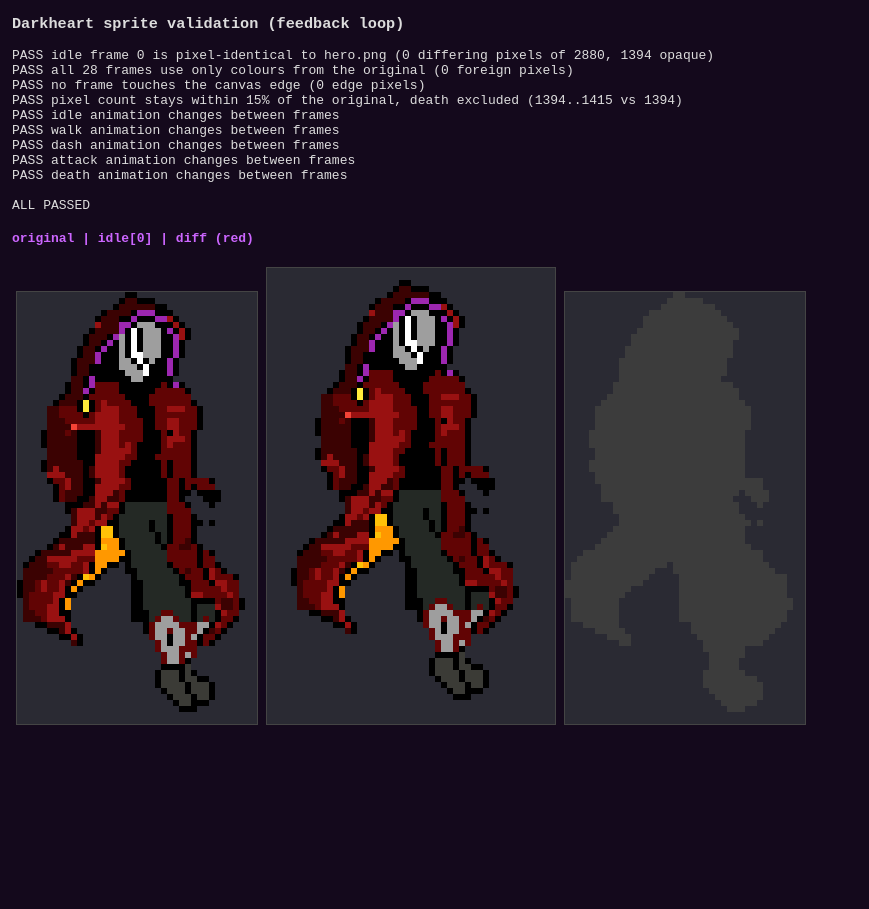
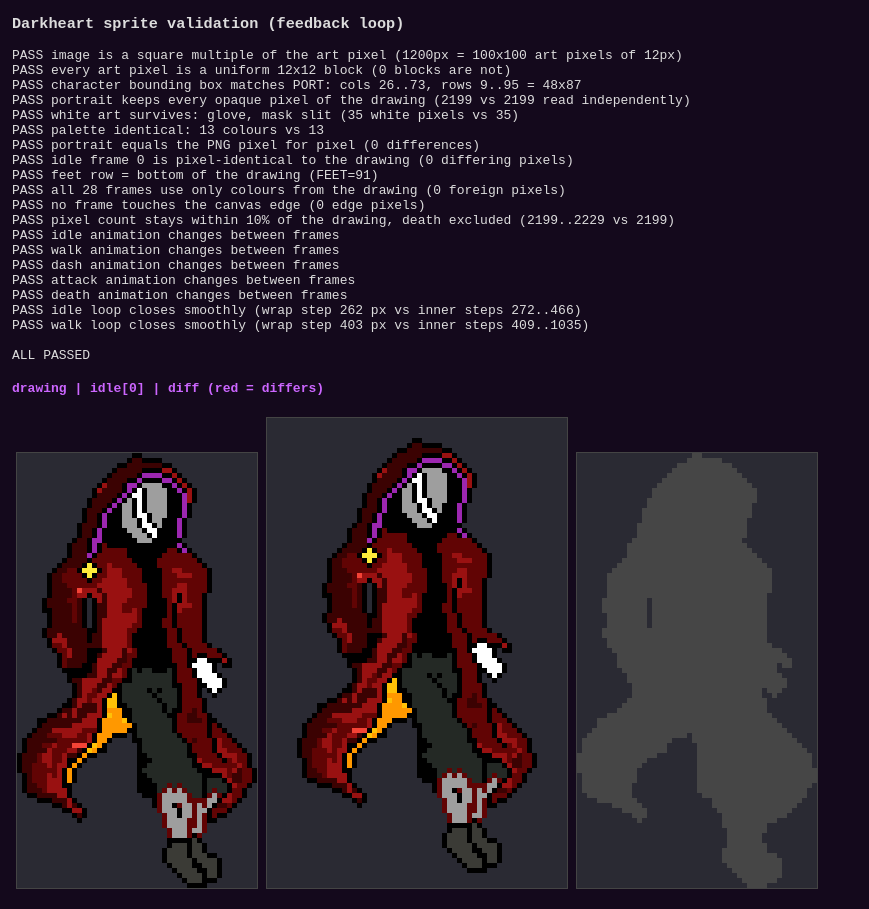
Before and after one commit to Abukodonosor/heart-souls, a plain HTML site: page tools/validate.html in a window 1280 px wide. Shown: the whole page, without its empty margins (0-869 px from the left). Before the commit the page ends 800 px from the top, so only its background shows below. Drawn offline with Linux system fonts and the light colour scheme.

Commit message:
fix: read hero.png on its real 12px art grid (48x87, was a lossy 15px resample); keep the white glove; independent validation

```diff
--- a/engine/bosses.js
+++ b/engine/bosses.js
@@ -66,7 +66,7 @@ function mirrorSprite() {                                   // the hero's own sp
   return (mirrorCv = c);
 }
 function drawMirror(g, k) {
-  const im = mirrorSprite(), S = 1.15; g.save();
+  const im = mirrorSprite(), S = 0.95; g.save();
   g.strokeStyle = k ? '#fff' : 'rgba(220,235,255,.35)'; g.lineWidth = 2; g.beginPath(); g.arc(0, 0, B.r, 0, TAU); g.stroke();
   if (im) {
     g.imageSmoothingEnabled = false; if (Math.cos(B.face) > 0) g.scale(-1, 1);
--- a/engine/render.js
+++ b/engine/render.js
@@ -129,7 +129,7 @@ function drawPlayer() {
   let al = 1; if (nm === 'dash') al = 0.65;
   if (nm === 'death') al = Math.max(0, 1 - Math.max(0, t - P.ts - 0.6) * 0.8);
   if (P.inv > 0 && state === 'play' && Math.floor(t * 20) % 2) al *= 0.35;                     // post-hit blink
-  const S = 0.8;
+  const S = 0.7;
   ctx.save(); ctx.globalAlpha = al; ctx.translate(P.x, P.y + 10); ctx.imageSmoothingEnabled = false;
   if (P.burst > 0) { ctx.shadowColor = '#6af'; ctx.shadowBlur = 20; } else if (P.drink > 0) { ctx.shadowColor = '#f93'; ctx.shadowBlur = 18; }
   if (flip) ctx.scale(-1, 1);
@@ -245,7 +245,7 @@ function drawTitle() {
   ctx.fillStyle = 'rgba(0,0,0,.55)'; ctx.fillRect(A.x, A.y, A.w, A.h);
   if (Math.random() < 0.3) FX.parts.push({ x: rr(A.x, A.x + A.w), y: A.y + A.h, vx: rr(-6, 6), vy: -rr(20, 60), l: 5, m: 5, size: 2, c: '#a0f', drag: 0 });
   if (DH.ready) {                                              // the hero, large, breathing
-    const im = DH.portrait, S = 3.2, bob = Math.sin(t * 2) * 3;
+    const im = DH.portrait, S = 2.7, bob = Math.sin(t * 2) * 3;
     ctx.save(); ctx.imageSmoothingEnabled = false; ctx.shadowColor = '#a0f'; ctx.shadowBlur = 24;
     ctx.drawImage(im, 150, 120 + bob, im.width * S, im.height * S); ctx.restore();
   }
--- a/engine/sprite.js
+++ b/engine/sprite.js
@@ -2,8 +2,10 @@
 // Hero art loader. A native frame is 36x52 (feet on row 48). Frames come from, in priority order:
 //   1. assets/darkheart.json  (saved by editor.html)    2. genHeroSet() in spritegen.js  (procedural defaults, 5 dirs + mirrors)
 // DH.portrait is the original hero.png converted to real pixels (title screen, the Mirror boss).
-const SPR = { W: 48, H: 76, FEET: 72 };
-const PORT = { W: 40, H: 72, PX: 15, ox: 315, oy: 105 };       // geometry of the source art: 15px blocks
+const SPR = { W: 60, H: 94, FEET: 91 };      // frame canvas: the 48x87 drawing + padding for moving parts (see GEN in spritegen.js)
+// hero.png is a clean 100x100 pixel-art grid, every art pixel = 12x12 image pixels (measured: 10000/10000 blocks uniform).
+// The character fills cols 26..73, rows 9..95 of that grid = 48x87 art pixels, 2199 opaque, 13 colours. tools/validate.html re-checks all of this.
+const PORT = { PX: 12, ox: 26, oy: 9, W: 48, H: 87 };
 const DH = { frames: [], anims: {}, portrait: null, ready: false };
 const dhCanvas = () => { const c = document.createElement('canvas'); c.width = SPR.W; c.height = SPR.H; return c; };
 
@@ -14,14 +16,12 @@ function dhLoadPortrait(prefix) {
       const s = document.createElement('canvas'); s.width = im.width; s.height = im.height;
       const sx = s.getContext('2d'); sx.drawImage(im, 0, 0);
       const src = sx.getImageData(0, 0, im.width, im.height).data;
-      const { W, H, PX, ox, oy } = PORT, px = new Uint8ClampedArray(W * H * 4), bg = new Uint8Array(W * H);
-      const get = (i, j) => { const k = ((oy + j * PX + 7) * im.width + (ox + i * PX + 7)) * 4; return [src[k], src[k + 1], src[k + 2], src[k + 3]]; };
-      const white = (i, j) => { const p = get(i, j); return p[3] < 128 || (p[0] > 235 && p[1] > 235 && p[2] > 235); };
-      const st = [];                                            // flood-fill the white background from the border only,
-      for (let i = 0; i < W; i++) st.push([i, 0], [i, H - 1]);   // so the white glove and mask slit survive
-      for (let j = 0; j < H; j++) st.push([0, j], [W - 1, j]);
-      while (st.length) { const [i, j] = st.pop(); if (i < 0 || j < 0 || i >= W || j >= H || bg[j * W + i] || !white(i, j)) continue; bg[j * W + i] = 1; st.push([i + 1, j], [i - 1, j], [i, j + 1], [i, j - 1]); }
-      for (let j = 0; j < H; j++) for (let i = 0; i < W; i++) { const p = get(i, j), k = (j * W + i) * 4; px[k] = p[0]; px[k + 1] = p[1]; px[k + 2] = p[2]; px[k + 3] = bg[j * W + i] ? 0 : 255; }
+      const { W, H, PX, ox, oy } = PORT, px = new Uint8ClampedArray(W * H * 4);
+      // The PNG's background is truly transparent. White pixels are real art (the glove, the mask slit), so only alpha decides.
+      for (let j = 0; j < H; j++) for (let i = 0; i < W; i++) {
+        const k = (((oy + j) * PX + PX / 2) * im.width + ((ox + i) * PX + PX / 2)) * 4, o = (j * W + i) * 4;
+        if (src[k + 3] >= 128) { px[o] = src[k]; px[o + 1] = src[k + 1]; px[o + 2] = src[k + 2]; px[o + 3] = 255; }
+      }
       const o = document.createElement('canvas'); o.width = W; o.height = H; o.getContext('2d').putImageData(new ImageData(px, W, H), 0, 0); res(o);
     };
     im.src = prefix + 'hero.png';
--- a/engine/spritegen.js
+++ b/engine/spritegen.js
@@ -3,9 +3,10 @@
 // whole pixel rows of the 40x72 source, so idle frame 0 is pixel-identical to the drawing and every later frame is
 // still "the same drawing", just moving. tools/validate.html checks that automatically.
 // The source art looks LEFT; the engine mirrors it when the hero aims right.
-const GEN = { padX: 4, padY: 2, srcW: 40, srcH: 72 };
+// srcW/srcH are read lazily from PORT (sprite.js) so script load order does not matter.
+const GEN = { padX: 6, padY: 4, get srcW() { return PORT.W; }, get srcH() { return PORT.H; } };
 
-// dx(r) / dy(r): offset in pixels for source row r. Rows: 0-15 hood, 16-40 torso/arms, 40-59 coat tails + legs, 60-71 boots.
+// dx(r) / dy(r): offset in art pixels for source row r (see ROW below for what each band of rows contains).
 function heroRows(portrait, dx, dy) {
   const { padX, padY, srcW, srcH } = GEN, W = SPR.W, H = SPR.H;
   const src = portrait.getContext('2d').getImageData(0, 0, srcW, srcH).data;
@@ -25,17 +26,19 @@ function heroRows(portrait, dx, dy) {
   c.getContext('2d').putImageData(new ImageData(out, W, H), 0, 0);
   return c;
 }
-// cloak tails ripple: a travelling wave that grows toward the hem; boots (row 60+) stay planted
+// Anatomy of the drawing, in art-pixel rows (measured with tools/grid.html on the 48x87 character):
+const ROW = { head: 21, tail0: 47, boots: 74 };   // hood+mask 0-21, torso 22-46, coat tails + legs 47-73, leg wrap + boots 74-86
+// cloak tails ripple: a travelling wave that grows toward the hem; boots stay planted.
 // (the wave is measured relative to phase 0, so frame 0 of every loop is the untouched drawing)
-const tail = (r, p, A) => { if (r < 40 || r >= 60) return 0; const ph = (r - 40) * 0.25; return Math.round(A * (Math.sin(p * TAU - ph) + Math.sin(ph)) * Math.min(1, (r - 40) / 8)); };
-const lean = (r, k) => -Math.round((60 - Math.min(r, 60)) / 60 * k);     // forward = left in source space; upper body leans most
+const tail = (r, p, A) => { if (r < ROW.tail0 || r >= ROW.boots) return 0; const ph = (r - ROW.tail0) * 0.22; return Math.round(A * (Math.sin(p * TAU - ph) + Math.sin(ph)) * Math.min(1, (r - ROW.tail0) / 9)); };
+const lean = (r, k) => -Math.round((ROW.boots - Math.min(r, ROW.boots)) / ROW.boots * k);   // forward = left in source space; the head leans most
 
 const HANIMS = {
-  idle:   { n: 8, fps: 8,  loop: true,  f: i => { const p = i / 8, up = Math.sin(p * TAU) > 0.4; return { dy: r => (up && r <= 15) ? -1 : 0, dx: r => tail(r, p, 1.4) }; } },
-  walk:   { n: 6, fps: 12, loop: true,  f: i => { const p = i / 6; return { dy: r => (r < 60 && (i === 1 || i === 4)) ? -1 : 0, dx: r => tail(r, p, 2.2) + lean(r, 2) + (r >= 60 ? [-1, 0, 1, 1, 0, -1][i] : 0) }; } },
-  dash:   { n: 3, fps: 18, loop: false, f: i => ({ dy: () => 0, dx: r => lean(r, 3 + i * 1.5) + (r >= 40 && r < 60 ? 2 + i : 0) }) },
-  attack: { n: 5, fps: 24, loop: false, f: i => ({ dy: () => 0, dx: r => lean(r, [0, 1.5, 4, 4, 1.5][i]) + tail(r, i / 5, 1) }) },
-  death:  { n: 6, fps: 8,  loop: false, f: i => { const k = i / 5; return { dy: r => r < 60 ? Math.round(k * 0.5 * (60 - r)) : 0, dx: r => lean(r, k * 10) }; } },
+  idle:   { n: 8, fps: 8,  loop: true,  f: i => { const p = i / 8, up = Math.sin(p * TAU) > 0.4; return { dy: r => (up && r <= ROW.head) ? -1 : 0, dx: r => tail(r, p, 1.5) }; } },
+  walk:   { n: 6, fps: 12, loop: true,  f: i => { const p = i / 6; return { dy: r => (r < ROW.boots && (i === 1 || i === 4)) ? -1 : 0, dx: r => tail(r, p, 2.4) + lean(r, 2.4) + (r >= ROW.boots ? [-1, 0, 1, 1, 0, -1][i] : 0) }; } },
+  dash:   { n: 3, fps: 18, loop: false, f: i => ({ dy: () => 0, dx: r => lean(r, 3.6 + i * 1.8) + (r >= ROW.tail0 && r < ROW.boots ? 2 + i : 0) }) },
+  attack: { n: 5, fps: 24, loop: false, f: i => ({ dy: () => 0, dx: r => lean(r, [0, 1.8, 4.8, 4.8, 1.8][i]) + tail(r, i / 5, 1) }) },
+  death:  { n: 6, fps: 8,  loop: false, f: i => { const k = i / 5; return { dy: r => r < ROW.boots ? Math.round(k * 0.5 * (ROW.boots - r)) : 0, dx: r => lean(r, k * 12) }; } },
 };
 function genHeroSet(portrait = DH.portrait) {
   const frames = [], anims = {};
--- a/tools/validate.html
+++ b/tools/validate.html
@@ -1,42 +1,60 @@
 <!doctype html><html><head><meta charset="utf-8"><title>Sprite validation</title>
-<style>body{margin:12px;background:#14091c;color:#ddd;font:13px monospace}canvas{image-rendering:pixelated;border:1px solid #444;margin:4px;background:#2a2a33}.p{color:#6e6}.f{color:#f55}h4{color:#c6f}</style></head>
+<style>body{margin:12px;background:#14091c;color:#ddd;font:13px monospace}canvas{image-rendering:pixelated;border:1px solid #444;margin:4px;background:#2a2a33}h4{color:#c6f}</style></head>
 <body><h3>Darkheart sprite validation (feedback loop)</h3><pre id="o"></pre><div id="v"></div>
-<script src="../engine/util.js"></script><script src="../engine/spritegen.js"></script><script src="../engine/sprite.js"></script>
+<script src="../engine/util.js"></script><script src="../engine/sprite.js"></script><script src="../engine/spritegen.js"></script>
 <script>
 (async()=>{
  const o=document.getElementById('o');let fails=0,log='';const ok=(c,m)=>{log+=(c?'PASS ':'FAIL ')+m+'\n';if(!c)fails++};
- const port=await dhLoadPortrait('../');const set=genHeroSet(port);
+ // ---- independent read of the PNG (does not use the engine's loader)
+ const raw=await new Promise(r=>{const i=new Image();i.onload=()=>r(i);i.src='../hero.png'});
+ const rc=document.createElement('canvas');rc.width=raw.width;rc.height=raw.height;const rx=rc.getContext('2d');rx.drawImage(raw,0,0);
+ const RD=rx.getImageData(0,0,raw.width,raw.height).data,PX=PORT.PX,N=raw.width/PX;
+ let nonUniform=0,minC=999,maxC=0,minR=999,maxR=0,rawOpaque=0,rawWhite=0;const rawColors=new Set();
+ for(let r=0;r<N;r++)for(let q=0;q<N;q++){const k=((r*PX+6)*raw.width+q*PX+6)*4;
+  for(const [dx,dy] of [[1,1],[10,1],[1,10],[10,10]]){const k2=((r*PX+dy)*raw.width+q*PX+dx)*4;for(let t=0;t<4;t++)if(RD[k+t]!==RD[k2+t]){nonUniform++;break}}
+  if(RD[k+3]>=128){rawOpaque++;minC=Math.min(minC,q);maxC=Math.max(maxC,q);minR=Math.min(minR,r);maxR=Math.max(maxR,r);rawColors.add(RD[k]+','+RD[k+1]+','+RD[k+2]);if(RD[k]>235&&RD[k+1]>235&&RD[k+2]>235)rawWhite++}}
+ ok(raw.width%PX===0&&raw.width===raw.height,'image is a square multiple of the art pixel ('+raw.width+'px = '+N+'x'+N+' art pixels of '+PX+'px)');
+ ok(nonUniform===0,'every art pixel is a uniform '+PX+'x'+PX+' block ('+nonUniform+' blocks are not)');
+ ok(minC===PORT.ox&&minR===PORT.oy&&maxC-minC+1===PORT.W&&maxR-minR+1===PORT.H,'character bounding box matches PORT: cols '+minC+'..'+maxC+', rows '+minR+'..'+maxR+' = '+(maxC-minC+1)+'x'+(maxR-minR+1));
+ // ---- engine output
+ const port=await dhLoadPortrait('../'),set=genHeroSet(port);
  const px=c=>c.getContext('2d').getImageData(0,0,c.width,c.height).data;
  const P=px(port),F0=px(set.frames[set.anims.idle.frames[0]]);
- // 1. idle frame 0 must equal the source drawing 1:1
- let diff=0,opaque=0;
- for(let y=0;y<GEN.srcH;y++)for(let x=0;x<GEN.srcW;x++){const a=(y*GEN.srcW+x)*4,b=((y+GEN.padY)*SPR.W+x+GEN.padX)*4;
-  if(P[a+3])opaque++;for(let k=0;k<4;k++)if(P[a+k]!==F0[b+k]){diff++;break}}
- ok(diff===0,'idle frame 0 is pixel-identical to hero.png ('+diff+' differing pixels of '+GEN.srcW*GEN.srcH+', '+opaque+' opaque)');
- // 2. palette: no frame may contain a colour that is not in the source
- const pal=new Set();for(let i=0;i<P.length;i+=4)if(P[i+3])pal.add(P[i]+','+P[i+1]+','+P[i+2]);
+ let opaque=0,white=0;const palette=new Set();
+ for(let i=0;i<P.length;i+=4)if(P[i+3]){opaque++;palette.add(P[i]+','+P[i+1]+','+P[i+2]);if(P[i]>235&&P[i+1]>235&&P[i+2]>235)white++}
+ ok(opaque===rawOpaque,'portrait keeps every opaque pixel of the drawing ('+opaque+' vs '+rawOpaque+' read independently)');
+ ok(white===rawWhite&&white>20,'white art survives: glove, mask slit ('+white+' white pixels vs '+rawWhite+')');
+ ok(palette.size===rawColors.size,'palette identical: '+palette.size+' colours vs '+rawColors.size);
+ let mism=0;for(let j=0;j<PORT.H;j++)for(let i=0;i<PORT.W;i++){const a=(j*PORT.W+i)*4,k=(((PORT.oy+j)*PX+6)*raw.width+(PORT.ox+i)*PX+6)*4;for(let t=0;t<3;t++)if(P[a+3]&&P[a+t]!==RD[k+t]){mism++;break}if(!!P[a+3]!==(RD[k+3]>=128))mism++}
+ ok(mism===0,'portrait equals the PNG pixel for pixel ('+mism+' differences)');
+ // ---- idle frame 0 == the drawing
+ let diff=0;for(let y=0;y<GEN.srcH;y++)for(let x=0;x<GEN.srcW;x++){const a=(y*GEN.srcW+x)*4,b=((y+GEN.padY)*SPR.W+x+GEN.padX)*4;for(let k=0;k<4;k++)if(P[a+k]!==F0[b+k]){diff++;break}}
+ ok(diff===0,'idle frame 0 is pixel-identical to the drawing ('+diff+' differing pixels)');
+ ok(SPR.H-GEN.padY-GEN.srcH>=0&&SPR.FEET===GEN.padY+GEN.srcH,'feet row = bottom of the drawing (FEET='+SPR.FEET+')');
+ // ---- every animation frame
  let bad=0,minPx=1e9,maxPx=0,clipped=0,n=0;
- for(const an in set.anims)for(const fi of set.anims[an].frames){n++;const cnt0=an==='death'?-1:0;const d=px(set.frames[fi]);let cnt=0;
-  for(let i=0;i<d.length;i+=4){if(!d[i+3])continue;cnt++;if(!pal.has(d[i]+','+d[i+1]+','+d[i+2]))bad++}
+ for(const an in set.anims)for(const fi of set.anims[an].frames){n++;const d=px(set.frames[fi]);let cnt=0;
+  for(let i=0;i<d.length;i+=4){if(!d[i+3])continue;cnt++;if(!palette.has(d[i]+','+d[i+1]+','+d[i+2]))bad++}
   for(let x=0;x<SPR.W;x++)for(const y of[0,SPR.H-1])if(d[(y*SPR.W+x)*4+3])clipped++;
   for(let y=0;y<SPR.H;y++)for(const x of[0,SPR.W-1])if(d[(y*SPR.W+x)*4+3])clipped++;
   if(an!=='death'){minPx=Math.min(minPx,cnt);maxPx=Math.max(maxPx,cnt)}}
- ok(bad===0,'all '+n+' frames use only colours from the original ('+bad+' foreign pixels)');
+ ok(bad===0,'all '+n+' frames use only colours from the drawing ('+bad+' foreign pixels)');
  ok(clipped===0,'no frame touches the canvas edge ('+clipped+' edge pixels)');
- ok(minPx>opaque*0.85&&maxPx<opaque*1.15,'pixel count stays within 15% of the original, death excluded ('+minPx+'..'+maxPx+' vs '+opaque+')');
- // 3. every animation actually moves
+ ok(minPx>opaque*0.9&&maxPx<opaque*1.1,'pixel count stays within 10% of the drawing, death excluded ('+minPx+'..'+maxPx+' vs '+opaque+')');
  for(const an in set.anims){const a=set.anims[an];const d0=px(set.frames[a.frames[0]]);let moved=false;
   for(const fi of a.frames.slice(1)){const d=px(set.frames[fi]);for(let i=0;i<d.length;i++)if(d[i]!==d0[i]){moved=true;break}if(moved)break}
   ok(moved,an+' animation changes between frames')}
+ // loops must close: last frame -> first frame is a small step, like every other step
+ const dist=(a,b)=>{let c=0;for(let i=3;i<a.length;i+=4)if(a[i]!==b[i]||(a[i]&&(a[i-3]!==b[i-3]||a[i-2]!==b[i-2]||a[i-1]!==b[i-1])))c++;return c};
+ for(const an of ['idle','walk']){const f=set.anims[an].frames.map(i=>px(set.frames[i])),steps=f.map((d,i)=>dist(d,f[(i+1)%f.length])),wrap=steps[steps.length-1];
+  ok(wrap<=Math.max(...steps.slice(0,-1))*1.5+10,an+' loop closes smoothly (wrap step '+wrap+' px vs inner steps '+Math.min(...steps.slice(0,-1))+'..'+Math.max(...steps.slice(0,-1))+')')}
  log+='\n'+(fails?'FAILED '+fails:'ALL PASSED');o.textContent=log;document.title=fails?'FAIL':'PASS';
- // visual: original | idle frame 0 | red = differing pixels
- const S=6,v=document.getElementById('v');v.insertAdjacentHTML('beforeend','<h4>original | idle[0] | diff (red)</h4>');
+ const S=5,v=document.getElementById('v');v.insertAdjacentHTML('beforeend','<h4>drawing | idle[0] | diff (red = differs)</h4>');
  const mk=(w,h)=>{const c=document.createElement('canvas');c.width=w;c.height=h;c.style.width=w*S+'px';c.style.height=h*S+'px';v.appendChild(c);return c};
- mk(GEN.srcW,GEN.srcH).getContext('2d').drawImage(port,0,0);
- mk(SPR.W,SPR.H).getContext('2d').drawImage(set.frames[set.anims.idle.frames[0]],0,0);
- const dc=mk(GEN.srcW,GEN.srcH).getContext('2d'),dd=dc.createImageData(GEN.srcW,GEN.srcH);
- for(let y=0;y<GEN.srcH;y++)for(let x=0;x<GEN.srcW;x++){const a=(y*GEN.srcW+x)*4,b=((y+GEN.padY)*SPR.W+x+GEN.padX)*4;let d=false;for(let k=0;k<4;k++)if(P[a+k]!==F0[b+k])d=true;
-  dd.data[a]=d?255:60;dd.data[a+1]=d?0:60;dd.data[a+2]=d?0:60;dd.data[a+3]=P[a+3]||d?255:0}
+ mk(PORT.W,PORT.H).getContext('2d').drawImage(port,0,0);mk(SPR.W,SPR.H).getContext('2d').drawImage(set.frames[set.anims.idle.frames[0]],0,0);
+ const dc=mk(PORT.W,PORT.H).getContext('2d'),dd=dc.createImageData(PORT.W,PORT.H);
+ for(let y=0;y<PORT.H;y++)for(let x=0;x<PORT.W;x++){const a=(y*PORT.W+x)*4,b=((y+GEN.padY)*SPR.W+x+GEN.padX)*4;let d=false;for(let k=0;k<4;k++)if(P[a+k]!==F0[b+k])d=true;
+  dd.data[a]=d?255:70;dd.data[a+1]=d?0:70;dd.data[a+2]=d?0:70;dd.data[a+3]=P[a+3]||d?255:0}
  dc.putImageData(dd,0,0);window.__done=true;
 })();
 </script></body></html>
```
Also changed, not shown: editor.html (+1 -1 lines), tools/grid.html (added, +12 -0 lines).
